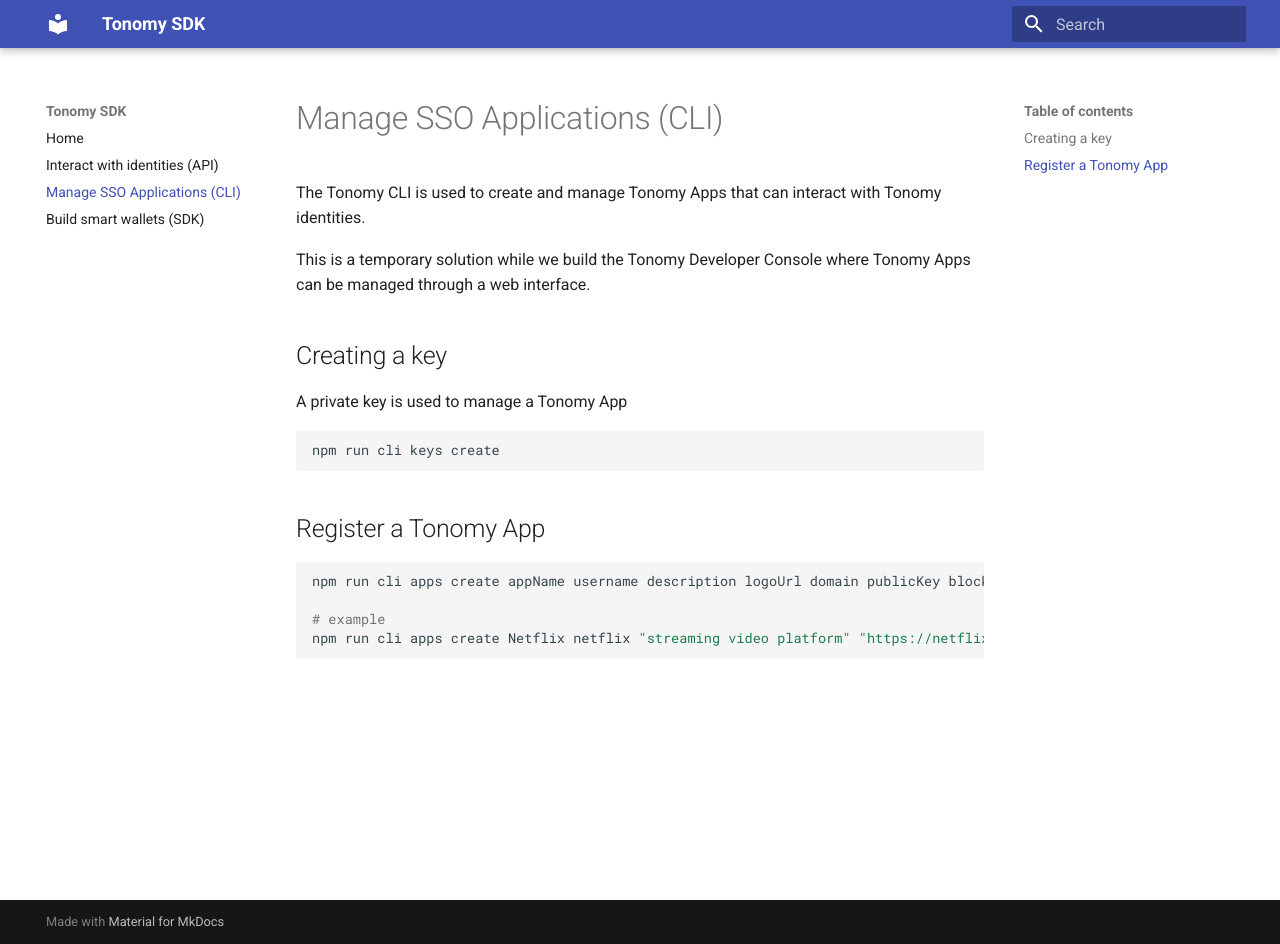
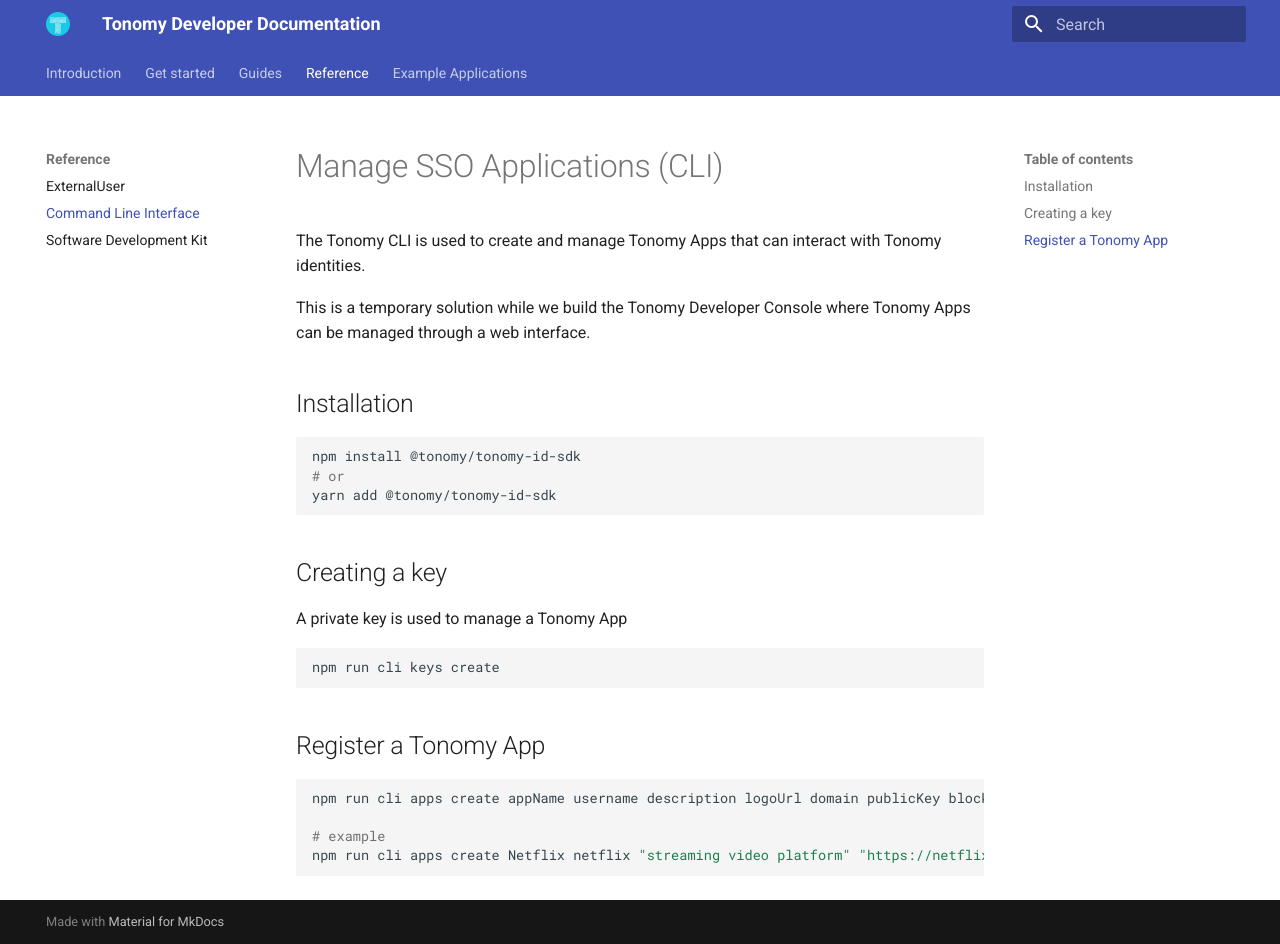
Before and after one commit to Tonomy-Foundation/Tonomy-ID-SDK, an MkDocs documentation site: the page built from docs/reference/cli.md, in a window 1280 px wide and 944 px high. Built offline with MkDocs 1.6.1 and Material for MkDocs 9.7.7, drawn with Linux system fonts in a browser that asks for light colours.

Commit message:
docs: start docs

````diff
--- a/docs/cli.md
+++ b/docs/reference/cli.md
@@ -3,6 +3,14 @@
 The Tonomy CLI is used to create and manage Tonomy Apps that can interact with Tonomy identities.
 
 This is a temporary solution while we build the Tonomy Developer Console where Tonomy Apps can be managed through a web interface.
+
+## Installation
+
+```bash
+npm install @tonomy/tonomy-id-sdk
+# or
+yarn add @tonomy/tonomy-id-sdk
+```
 
 ## Creating a key
 
--- a/mkdocs.yml
+++ b/mkdocs.yml
@@ -1,11 +1,31 @@
-site_name: Tonomy SDK
+site_name: Tonomy Developer Documentation
 nav:
-    - Home: index.md
-    - Interact with identities (API): api.md
-    - Manage SSO Applications (CLI): cli.md
-    - Build smart wallets (SDK): sdk.md
+    - Introduction:
+      - Welcome: welcome/welcome.md
+      - Features: welcome/features.md
+      - Environment support: welcome/environment.md
+    - Get started:
+      - Start: start/start.md
+      - Register your application: start/register.md
+      - Installation: start/installation.md
+      - Configuration: start/configuration.md
+      - Usage and data signing: start/usage.md
+    - Guides:
+      - Deploy Tonomy ID: guides/deploy.md
+      - Deploy a web wallet with the SDK: guides/deploy_wallet.md
+    - Reference:
+      - ExternalUser: reference/api.md
+      - Command Line Interface: reference/cli.md
+      - Software Development Kit: reference/sdk.md
+    - Example Applications: examples.md
 theme:
   name: material
+  logo: images/logo48.png
+  favicon: images/favicon.ico
+  features:
+    - navigation.instant
+    - navigation.sections
+    - navigation.tabs
 markdown_extensions:
   - pymdownx.highlight:
       anchor_linenums: true
````
Also changed, not shown: docs/examples.md (added, +18 -0 lines), docs/index.md (deleted, +0 -31 lines), docs/reference/api.md (renamed from docs/api.md, +8 -0 lines), docs/reference/sdk.md (added, +5 -0 lines), docs/sdk.md (deleted, +0 -72 lines), docs/start/start.md (added, +17 -0 lines), docs/welcome/environment.md (added, +15 -0 lines), docs/welcome/features.md (added, +39 -0 lines), docs/welcome/welcome.md (added, +11 -0 lines), docs/images/favicon.ico (added), docs/images/logo48.png (added).
